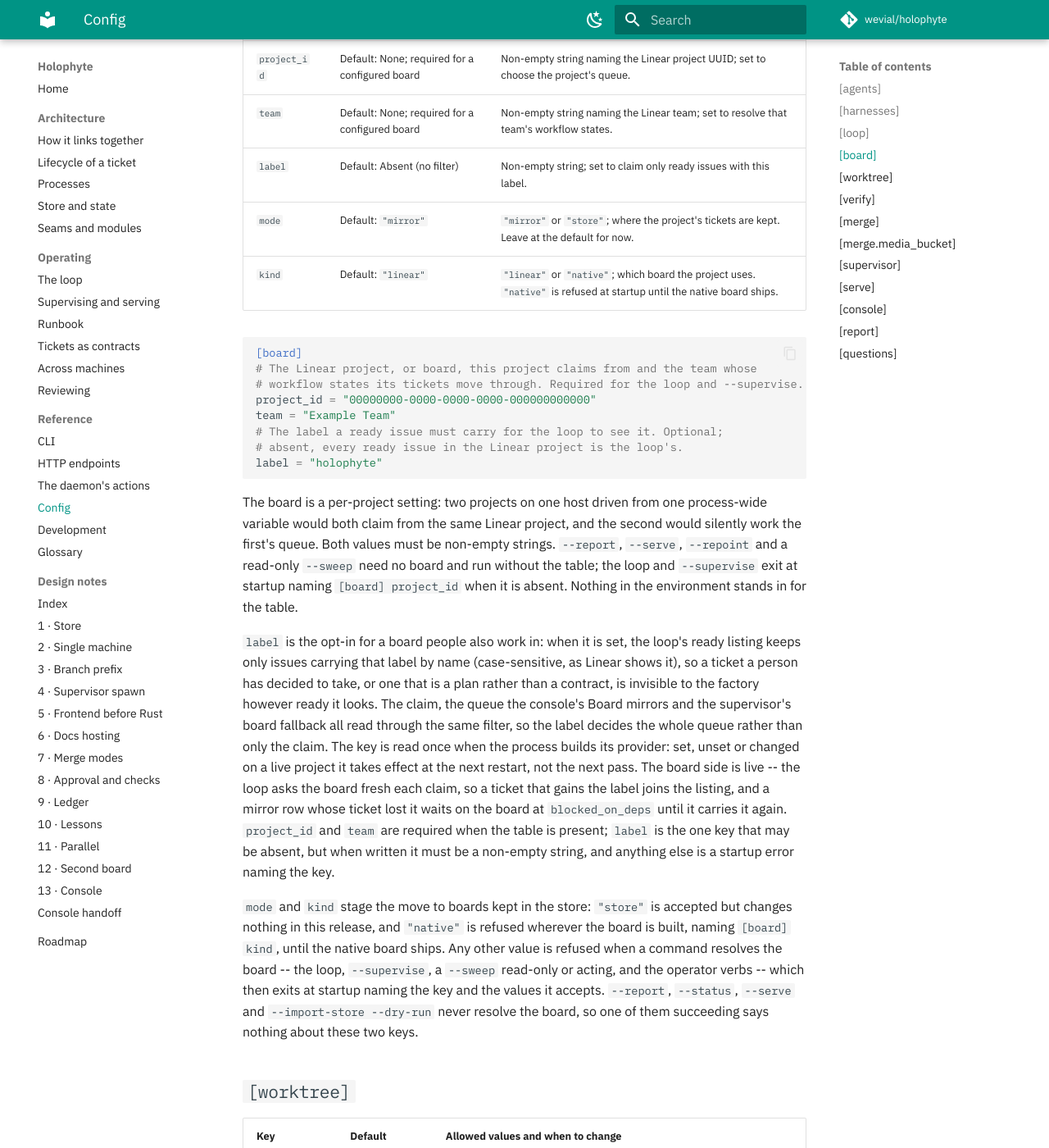
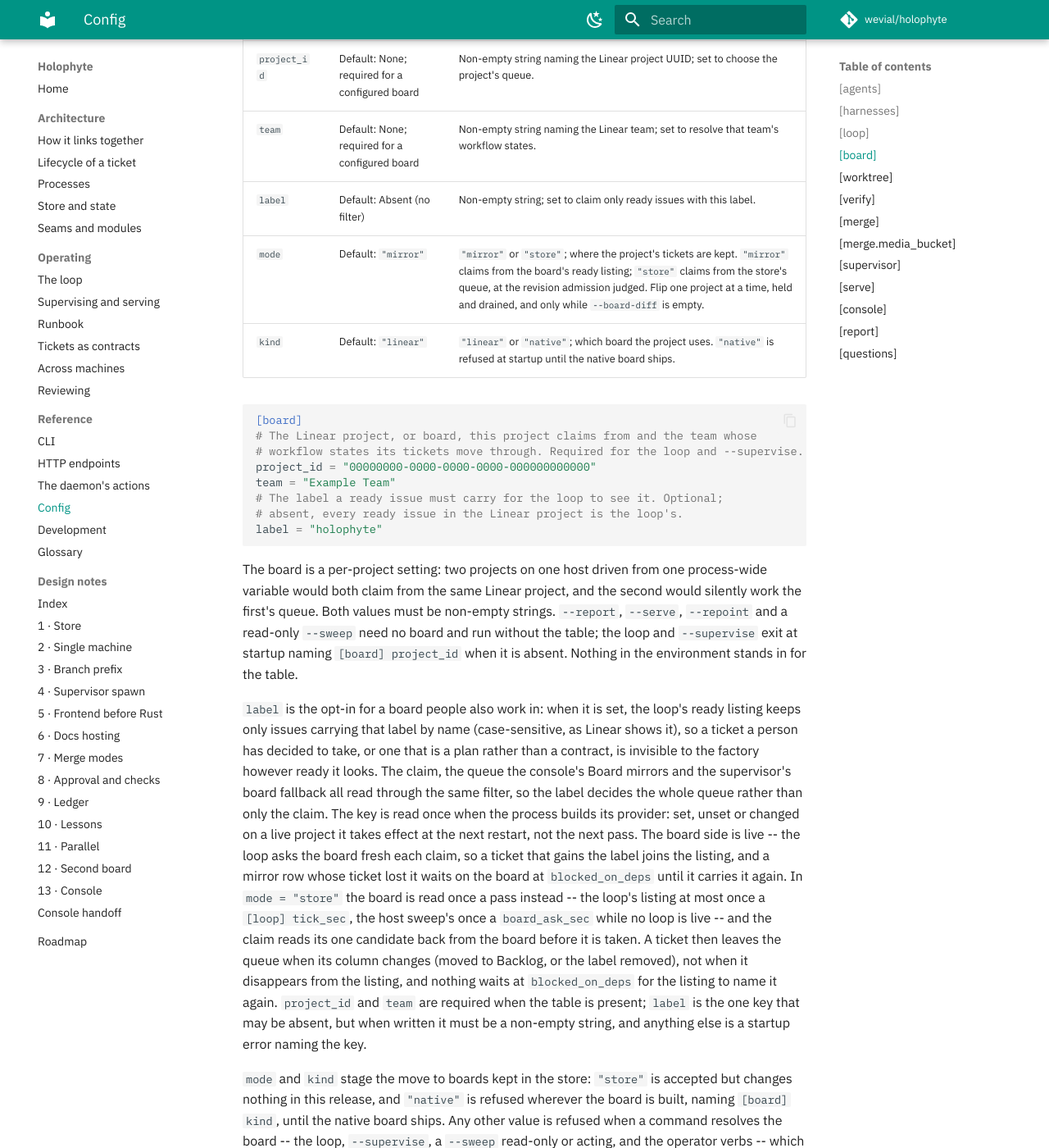
Before and after one commit to wevial/holophyte, an MkDocs documentation site: the page built from docs/config.md, in a window 1280 px wide and 1400 px high, scrolled down 12594 px. Shown: the whole window at 82% size. Built offline with MkDocs 1.6.1 and Material for MkDocs 9.7.7, drawn with Linux system fonts in a browser that asks for light colours; comment, search, counter and statistics services are not loaded.

Commit message:
docs: Phase 3 stage 3 document the store-mode claim, sync and queue
- config.md: [board] mode "store" claims from the store's queue at the
  revision admission judged; in store mode the board is read once a pass
  and a ticket leaves the queue when its column changes, not when it
  drops off the listing.
- architecture/lifecycle.md: the claim sequence gains the store-mode path
  (sync, claimable(), the one-issue read-back, the revision-checked claim).
- loop.md: the scheduler counts the store's queue, synced at most once a
  tick_sec, and a failed listing leaves the pool the store's queue.
- reference/cli.md: --board-diff compares the column in store mode.

````diff
--- a/docs/config.md
+++ b/docs/config.md
@@ -520,7 +520,7 @@ scheduler reads it: under `workers = 1` there is no pool to tick.
 | `project_id` | Default: None; required for a configured board | Non-empty string naming the Linear project UUID; set to choose the project's queue. |
 | `team` | Default: None; required for a configured board | Non-empty string naming the Linear team; set to resolve that team's workflow states. |
 | `label` | Default: Absent (no filter) | Non-empty string; set to claim only ready issues with this label. |
-| `mode` | Default: `"mirror"` | `"mirror"` or `"store"`; where the project's tickets are kept. Leave at the default for now. |
+| `mode` | Default: `"mirror"` | `"mirror"` or `"store"`; where the project's tickets are kept. `"mirror"` claims from the board's ready listing; `"store"` claims from the store's queue, at the revision admission judged. Flip one project at a time, held and drained, and only while `--board-diff` is empty. |
 | `kind` | Default: `"linear"` | `"linear"` or `"native"`; which board the project uses. `"native"` is refused at startup until the native board ships. |
 
 ```toml
@@ -554,6 +554,13 @@ live project it takes effect at the next restart, not the next pass. The board
 side is live -- the loop asks the board fresh each claim, so a ticket that
 gains the label joins the listing, and a mirror row whose ticket lost it
 waits on the board at `blocked_on_deps` until it carries it again.
+In `mode = "store"` the board is read once a pass instead -- the loop's
+listing at most once a `[loop] tick_sec`, the host sweep's once a
+`board_ask_sec` while no loop is live -- and the claim reads its one
+candidate back from the board before it is taken. A ticket then leaves the
+queue when its column changes (moved to Backlog, or the label removed),
+not when it disappears from the listing, and nothing waits at
+`blocked_on_deps` for the listing to name it again.
 `project_id` and `team` are required when the table is present; `label` is
 the one key that may be absent, but when written it must be a non-empty
 string, and anything else is a startup error naming the key.
````
Also changed, not shown: docs/architecture/lifecycle.md (+24 -3 lines), docs/loop.md (+6 -1 lines), docs/reference/cli.md (+1 -1 lines).
